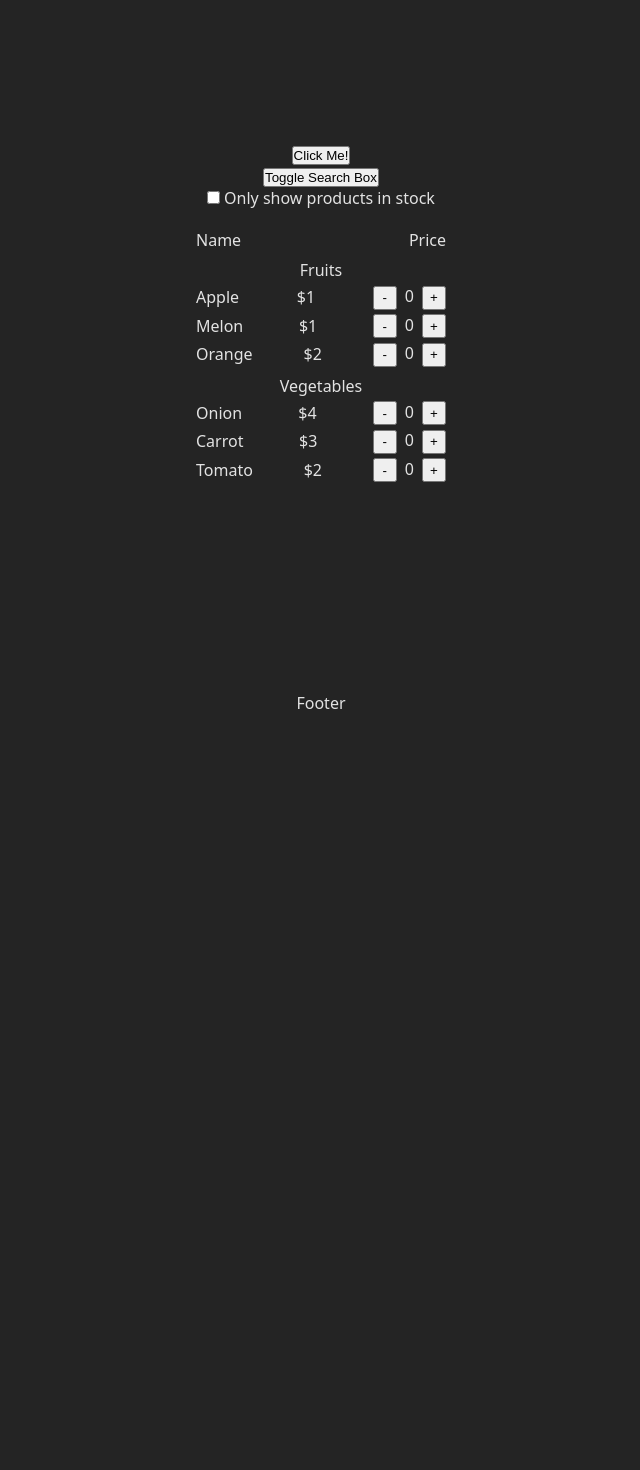
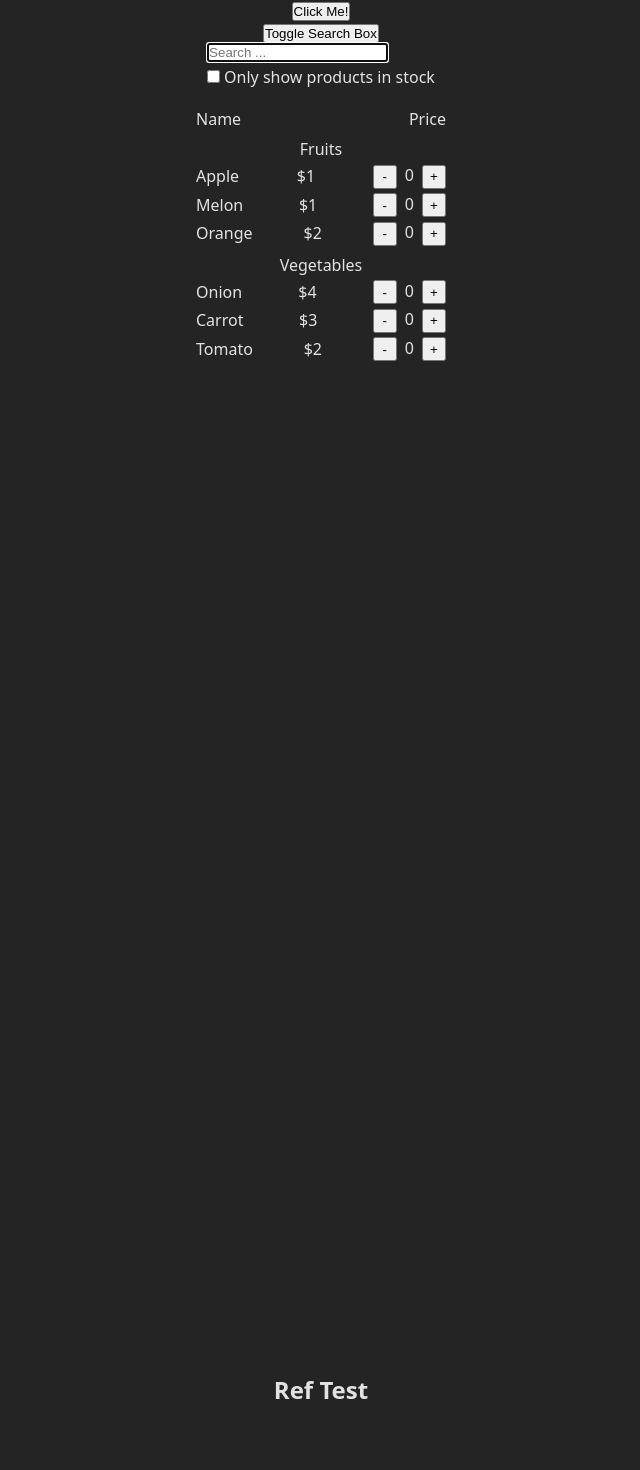
Before and after one commit to Keyvan-RezaeiF/qbc10, a React (Vite) app: page / in a window 1280 px wide. Shown: the part 86-1556 px from the top of the page, without its empty margins (319-959 px from the left). Before the commit the page ends 800 px from the top, so only its background shows below. Built offline with nearby package versions, Linux system fonts and the light colour scheme.

Commit message:
:sparkles: Add useRef

```diff
--- a/src/App.tsx
+++ b/src/App.tsx
@@ -1,3 +1,4 @@
+import { use, useEffect, useRef } from 'react'
 import FiltersBox from './components/FiltersBox'
 import ProductsTable from './components/ProductsTable'
 import Layout from './components/Layout'
@@ -5,15 +6,81 @@ import AlertButton from './components/AlertButton'
 import './App.css'
 
 const App = () => {
+  const testRef = useRef<HTMLHeadingElement>(null)
+
+  // useEffect(() => {
+  //   if (!testRef.current) return
+
+  //   testRef.current.scrollIntoView({ behavior: 'smooth' })
+  // }, [])
+
   const handleClick = () => {
-    alert('Clicked!')
+    // alert('Clicked!')
+    if (!testRef.current) return
+
+    testRef.current.scrollIntoView({ behavior: 'smooth' })
   }
 
   return (
     <Layout>
+      <br />
+      <br />
+      <br />
+      <br />
       <AlertButton onClick={handleClick}>Click Me!</AlertButton>
       <FiltersBox />
       <ProductsTable />
+      <br />
+      <br />
+      <br />
+      <br />
+      <br />
+      <br />
+      <br />
+      <br />
+      <br />
+      <br />
+      <br />
+      <br />
+      <br />
+      <br />
+      <br />
+      <br />
+      <br />
+      <br />
+      <br />
+      <br />
+      <br />
+      <br />
+      <br />
+      <br />
+      <br />
+      <br />
+      <br />
+      <br />
+      <br />
+      <br />
+      <br />
+      <br />
+      <br />
+      <br />
+      <br />
+      <br />
+      <br />
+      <br />
+      <br />
+      <br />
+      <br />
+      <br />
+      <br />
+      <br />
+      <br />
+      <br />
+      <h2 ref={testRef}>Ref Test</h2>
+      <br />
+      <br />
+      <br />
+      <br />
     </Layout>
   )
 }
--- a/src/components/Counter.tsx
+++ b/src/components/Counter.tsx
@@ -1,16 +1,20 @@
-import { useState } from "react"
+import { useRef, useState } from "react"
 
 const Counter = () => {
-  const [count, setCount] = useState(0)
+  // let [count, setCount] = useState(0)
+  const count = useRef(0)
+  console.log(count.current)
 
   const handleMinus = () => {
-    if (count === 0) return
+    if (count.current === 0) return
 
-    setCount(count - 1) // cause re-rendering
+    // setCount(count - 1) // cause re-rendering
+    count.current = count.current - 1
   }
 
   const handlePlus = () => {
-    setCount(count + 1) // cause re-rendering
+    // setCount(count + 1) // cause re-rendering
+    count.current = count.current + 1
   }
 
   return (
@@ -21,7 +25,7 @@ const Counter = () => {
       >
         -
       </button>
-      <span style={{ margin: '0 8px' }}>{count}</span>
+      <span style={{ margin: '0 8px' }}>{count.current}</span>
       <button
         style={{ width: 24, height: 24 }}
         onClick={handlePlus}
--- a/src/components/FiltersBox.tsx
+++ b/src/components/FiltersBox.tsx
@@ -1,7 +1,17 @@
-import { useState } from "react"
+import { useEffect, useRef, useState } from "react"
 
 const FiltersBox = () => {
-  const [showSearchBox, setShowSearchBox] = useState(false)
+  const [showSearchBox, setShowSearchBox] = useState(true)
+  const inputRef = useRef<HTMLInputElement>(null)
+
+
+  // inputRef.current?.focus() --- IGNORE ---
+
+  useEffect(() => {
+    if (!inputRef.current) return
+
+    inputRef.current?.focus()
+  }, [])
 
   const handleClick = () => {
     setShowSearchBox(!showSearchBox)
@@ -17,6 +27,7 @@ const FiltersBox = () => {
             display: 'block',
             marginBottom: 4,
           }}
+          ref={inputRef}
           placeholder='Search ...'
         />
       )}
--- a/src/components/Layout.tsx
+++ b/src/components/Layout.tsx
@@ -10,7 +10,7 @@ const Layout = (props: LayoutProps) => {
   } = props
 
   return (
-    <div style={{ height: '100vh', display: 'flex', position: 'relative', alignItems: 'center', justifyContent: 'center', flexDirection: 'column', width: '100%' }}>
+    <div style={{  display: 'flex', position: 'relative', alignItems: 'center', justifyContent: 'center', flexDirection: 'column', width: '100%' }}>
       <nav style={{ position: 'absolute', top: 0 }}>Navbar</nav>
       {children}
       {hasFooter && (
--- a/src/index.css
+++ b/src/index.css
@@ -15,5 +15,5 @@ body {
   margin: 0;
   display: flex;
   place-items: center;
-  min-height: 100vh;
+  /* min-height: 100vh; */
 }
```
